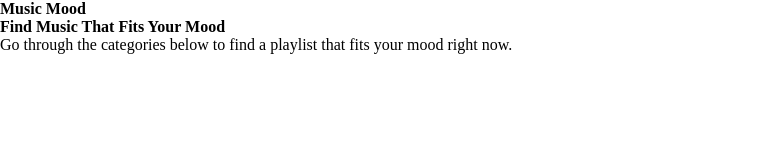
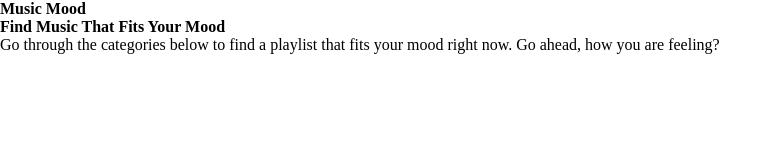
Before and after one commit to ACring17/Music-Mood, a plain HTML site: page index.html in a window 1280 px wide. Shown: the whole page, without its empty margins (0-782 px from the left). Drawn offline with Linux system fonts and the light colour scheme.

Commit message:
Update index.html
Adding a little fun into the intro

```diff
--- a/index.html
+++ b/index.html
@@ -13,7 +13,7 @@
   <h1>Music Mood</h1>
 
     <h2>Find Music That Fits Your Mood</h2>
-    <p>Go through the categories below to find a playlist that fits your mood right now.</p>
+    <p>Go through the categories below to find a playlist that fits your mood right now. Go ahead, how you are feeling?</p>
 
 </body>
   <script src=""></script>
```
